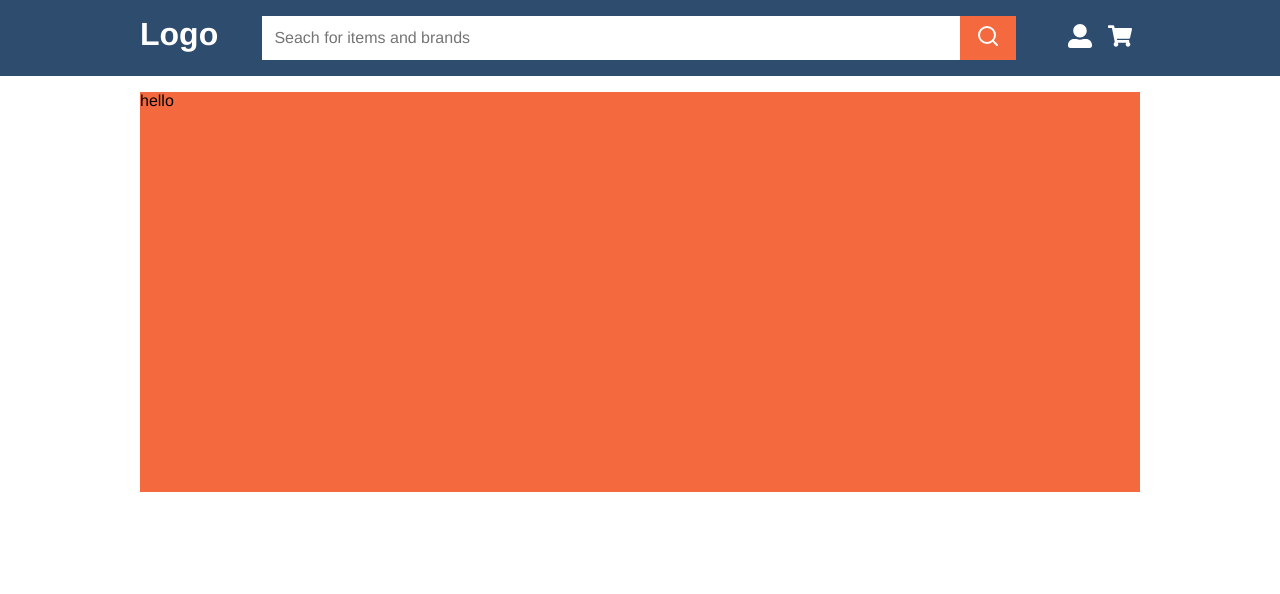
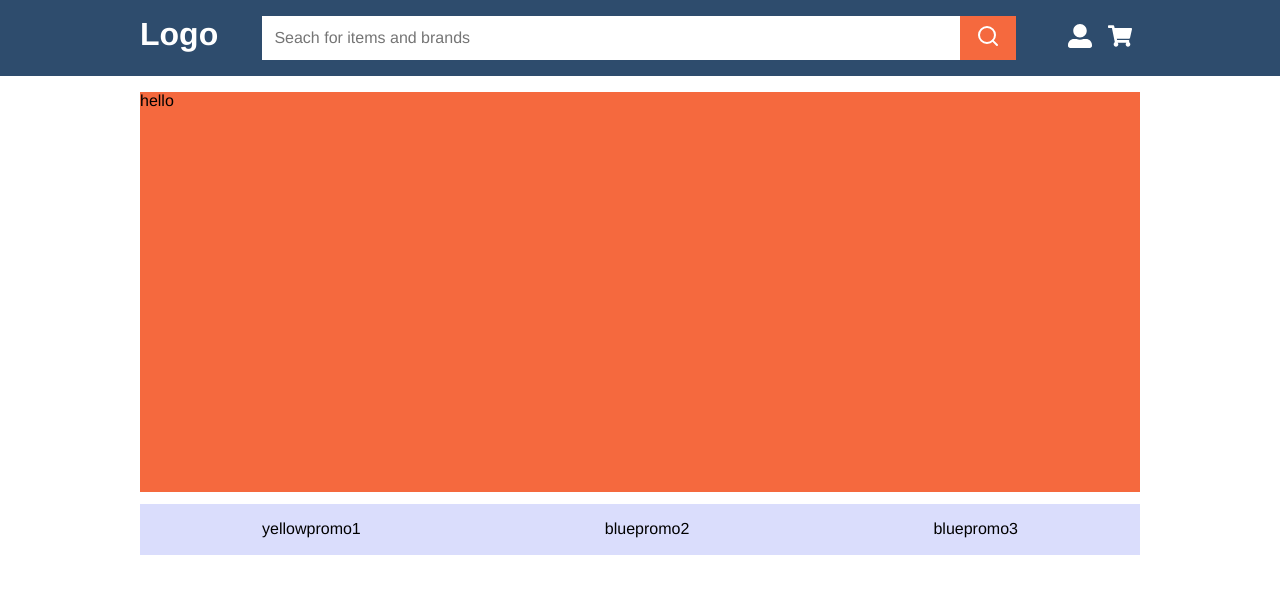
Before and after one commit to salmonsashimi/onlinestore, a Next.js app: page / in a window 1280 px wide. Shown: the top 594 px of the page. Built offline with nearby package versions, Linux system fonts and the light colour scheme.

Commit message:
added IndexPromosBanner

```diff
--- a/src/components/IndexMainBanner.js
+++ b/src/components/IndexMainBanner.js
@@ -1,5 +1,5 @@
 const IndexMainBanner = () => (
-    <div className='indexBanner'>
+    <div className='indexMainBanner'>
         hello
     </div>
 )
--- /dev/null
+++ b/src/components/IndexPromosBanner.js
@@ -0,0 +1,28 @@
+import Promo from './Promo';
+
+const IndexPromosBanner = (props) => {
+
+    return (
+        <div className='indexPromosBanner'>
+            {props.promos.map((promo) => <Promo key={promo.name} promo={promo} />)}
+        </div>
+    )
+}
+
+IndexPromosBanner.defaultProps = {
+    promos: [
+        {
+            name: 'promo1',
+            icon: 'yellow'
+        },
+        {
+            name: 'promo2',
+            icon: 'blue'
+        },
+        {
+            name: 'promo3',
+            icon: 'blue'
+        }
+    ]
+}
+export default IndexPromosBanner;
--- /dev/null
+++ b/src/components/Promo.js
@@ -0,0 +1,6 @@
+export default (props) => (
+    <div className='promo'>
+        {props.promo.icon}
+        {props.promo.name}
+    </div>
+)
--- a/src/pages/index.js
+++ b/src/pages/index.js
@@ -1,8 +1,13 @@
 import IndexMainBanner from '../components/IndexMainBanner'
+import IndexPromosBanner from '../components/IndexPromosBanner'
+// import IndexCategoryBanner from '../components/IndexCategoryBanner'
+
 
 const Index = () => (
     <div className='container'>
         <IndexMainBanner />
+        <IndexPromosBanner />
+
     </div>
 );
 
--- a/src/styles/components/_indexBanner.scss
+++ b/src/styles/components/_indexMainBanner.scss
@@ -1,4 +1,4 @@
-.indexBanner {
+.indexMainBanner {
     background-color: $orange;
     min-height: 40rem;
 }
--- /dev/null
+++ b/src/styles/components/_indexPromosBanner.scss
@@ -0,0 +1,7 @@
+.indexPromosBanner {
+    background-color: $light-blue;
+    margin: $s-size 0;
+    display: flex;
+    justify-content: space-around;
+    text-align: center;
+}
--- /dev/null
+++ b/src/styles/components/_promo.scss
@@ -0,0 +1,3 @@
+.promo {
+    padding: $m-size;
+}
--- a/src/styles/styles.scss
+++ b/src/styles/styles.scss
@@ -4,4 +4,6 @@
 @import './components/navbar';
 @import './components/icons';
 @import './components/searchBar';
-@import './components/indexBanner';
+@import './components/indexMainBanner';
+@import './components/indexPromosBanner';
+@import './components/promo';
```
